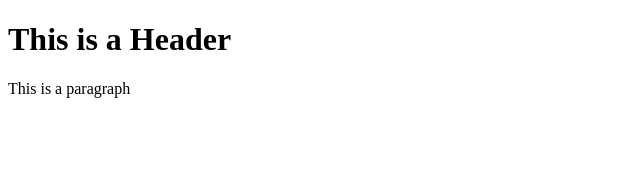
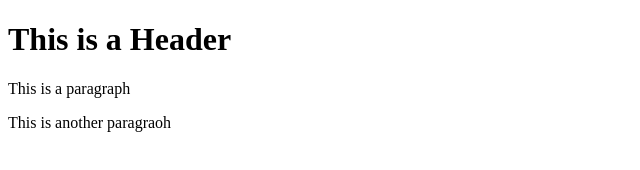
Before and after one commit to JessWeathers/git-test, a plain HTML site: page index.html in a window 1280 px wide. Shown: the whole page, without its empty margins (0-640 px from the left). Drawn offline with Linux system fonts and the light colour scheme.

Commit message:
Third commit

```diff
--- a/index.html
+++ b/index.html
@@ -3,5 +3,6 @@
     <body>
         <h1>This is a Header</h1>
         <p>This is a paragraph</p>
+        <p>This is another paragraoh</p>
     </body>
 </html>
```
